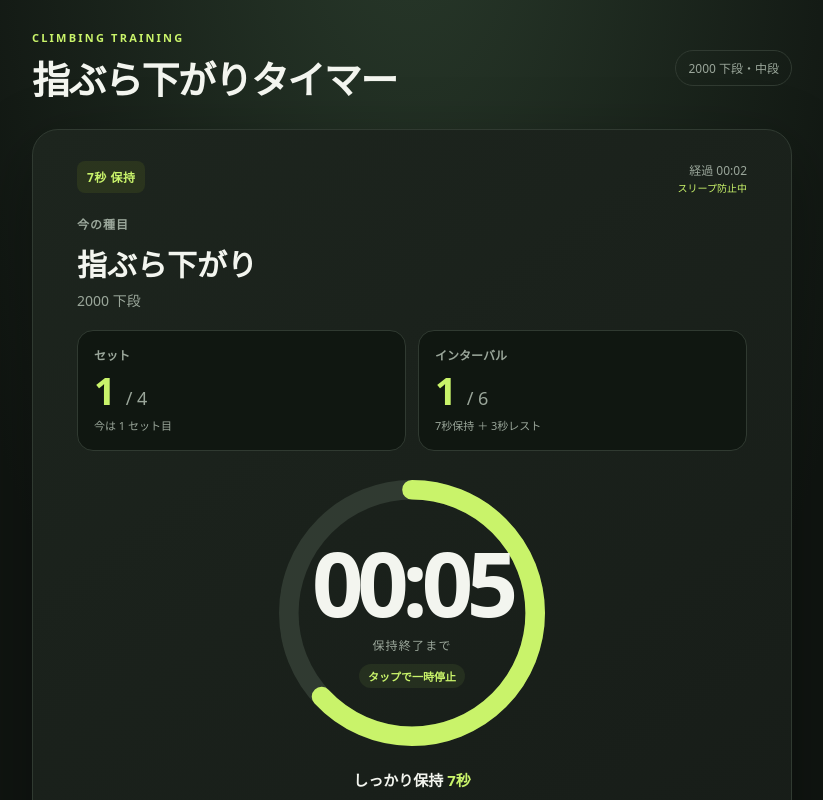
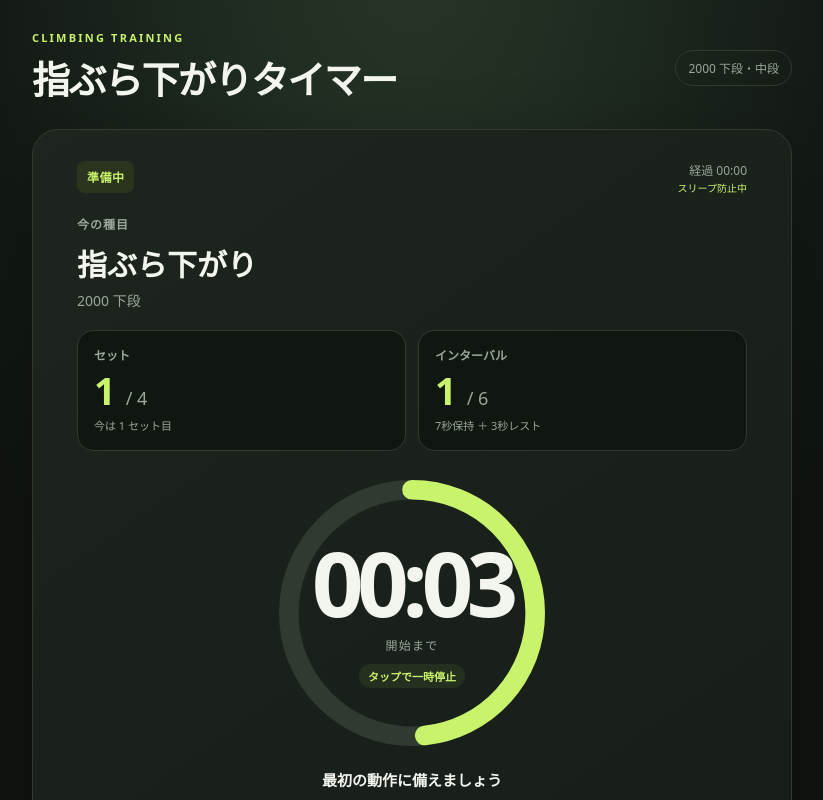
Before and after one commit to eorfeorf/climbing-timer, a plain HTML site: page index.html in a window 1280 px wide. Both pictures are taken after a click on the button "タイマーを開始・再開". Shown: the top 800 px of the page, without its empty margins (228-1051 px from the left). Drawn offline with Linux system fonts and the light colour scheme.

Commit message:
Add a five-second workout countdown

```diff
--- a/index.html
+++ b/index.html
@@ -142,7 +142,9 @@
   }
   const $=id=>document.getElementById(id), circumference=2*Math.PI*44;
   const arc=$('arc'); arc.style.strokeDasharray=circumference; arc.style.strokeDashoffset=0;
-  let index=0,remaining=phases[0].duration,running=false,elapsed=0,last=0,raf=0,ctx;
+  const PREPARATION_SECONDS=5;
+  let index=0,remaining=phases[0].duration,running=false,elapsed=0,last=null,raf=0,ctx;
+  let started=false,preparation=0;
   function fmt(n){const m=Math.floor(n/60),s=n%60;return `${String(m).padStart(2,'0')}:${String(s).padStart(2,'0')}`}
   function beep(long=false){try{ctx=ctx||new (window.AudioContext||window.webkitAudioContext)();if(ctx.state==='suspended')ctx.resume();const o=ctx.createOscillator(),g=ctx.createGain();o.connect(g);g.connect(ctx.destination);o.frequency.value=long?740:960;g.gain.setValueAtTime(.001,ctx.currentTime);g.gain.exponentialRampToValueAtTime(.16,ctx.currentTime+.015);g.gain.exponentialRampToValueAtTime(.001,ctx.currentTime+(long?.28:.12));o.start();o.stop(ctx.currentTime+(long?.3:.14))}catch{}}
   function drawSteps(){const groups=[['指ぶら下がり','2000 下段｜7秒保持 / 3秒レスト × 6 を4セット'],['セット間レスト','各セット間 2分'],['指ぶら下がり後レスト','5分'],['普通懸垂','5回 / 分 × 10セット'],['逆手懸垂','5回 / 分 × 10セット']];$('steps').innerHTML=groups.map(([name,desc])=>`<div class="step" id="step-${name}"><b>${name}</b><small>${desc}</small></div>`).join('')}
@@ -180,7 +182,7 @@
   function syncToggle(){
     syncScreenLock();
     const done=index>=phases.length;
-    $('toggleLabel').textContent=done?'完了':running?'タップで一時停止':elapsed>0||index>0?'タップで再開':'タップして開始';
+    $('toggleLabel').textContent=done?'完了':running?'タップで一時停止':started||index>0?'タップで再開':'タップして開始';
     $('toggle').setAttribute('aria-label',done?'トレーニング完了':running?'タイマーを一時停止':'タイマーを開始・再開');
     $('toggle').setAttribute('aria-pressed',String(running));
   }
@@ -197,6 +199,14 @@
       $('count').textContent='トレーニング完了';$('next').textContent='100%';$('progress').style.width='100%';
       $('toggleLabel').textContent='完了';$('toggle').disabled=true;$('dial').className='dial';$('timer').dataset.mode='';arc.style.strokeDashoffset=0;
       for(const el of document.querySelectorAll('.step')){el.classList.remove('active');el.classList.add('done')}
+      return;
+    }
+    if(preparation>0){
+      $('phase').textContent='準備中';
+      $('clockLabel').textContent='開始まで';
+      $('cue').textContent='最初の動作に備えましょう';
+      $('nextAction').textContent=actionName(p);
+      drawClock();
       return;
     }
     const resting=['rest','longrest','transition'].includes(p.type);
@@ -225,10 +235,59 @@
     const node=$('step-'+active);if(node)node.classList.add('active');
   }
   function advance(){index++;if(index>=phases.length){running=false;$('toggle').disabled=true;update();beep(true);return}remaining=phases[index].duration;beep(phases[index].type==='longrest');update()}
-  function tick(t){if(!running)return;if(!last)last=t;const delta=(t-last)/1000;last=t;elapsed+=delta;remaining-=delta;if(remaining<=0){advance();if(!running)return} $('clock').textContent=fmt(Math.ceil(remaining));$('elapsed').textContent=`経過 ${fmt(Math.floor(elapsed))}`;arc.style.strokeDashoffset=circumference*(1-Math.max(0,remaining)/phases[index].duration);raf=requestAnimationFrame(tick)}
-  $('toggle').onclick=()=>{if(index>=phases.length)return;running=!running;syncToggle();if(running){last=0;beep();raf=requestAnimationFrame(tick)}else{cancelAnimationFrame(raf);last=0}};
-  $('skip').onclick=()=>{if(index<phases.length){advance();if(running){last=0}}};$('reset').onclick=()=>{running=false;cancelAnimationFrame(raf);index=0;remaining=phases[0].duration;elapsed=0;last=0;$('toggle').disabled=false;syncToggle();update()};
-  document.addEventListener('visibilitychange',()=>{if(!document.hidden&&running){last=0}syncScreenLock()});
+  function drawClock(){
+    const preparing=preparation>0;
+    const seconds=preparing?preparation:remaining;
+    const duration=preparing?PREPARATION_SECONDS:phases[index].duration;
+    $('clock').textContent=fmt(Math.ceil(seconds));
+    $('elapsed').textContent='経過 '+fmt(Math.floor(elapsed));
+    arc.style.strokeDashoffset=circumference*(1-Math.max(0,seconds)/duration);
+  }
+  function finishPreparation(){
+    preparation=0;
+    beep();
+    update();
+  }
+  function tick(time){
+    if(!running)return;
+    let delta=last===null?0:(time-last)/1000;
+    last=time;
+    if(preparation>0){
+      const spent=Math.min(delta,preparation);
+      preparation-=spent;
+      delta-=spent;
+      if(preparation===0)finishPreparation();
+    }
+    elapsed+=delta;
+    remaining-=delta;
+    if(remaining<=0){advance();if(!running)return}
+    drawClock();
+    raf=requestAnimationFrame(tick);
+  }
+  $('toggle').onclick=()=>{
+    if(index>=phases.length)return;
+    running=!running;
+    last=null;
+    if(running){
+      if(!started && index===0)preparation=PREPARATION_SECONDS;
+      started=true;
+      beep();
+      raf=requestAnimationFrame(tick);
+    }else cancelAnimationFrame(raf);
+    update();
+  };
+  $('skip').onclick=()=>{
+    if(index>=phases.length)return;
+    last=null;
+    if(preparation>0)finishPreparation();
+    else advance();
+  };
+  $('reset').onclick=()=>{
+    running=false;cancelAnimationFrame(raf);
+    index=0;remaining=phases[0].duration;elapsed=0;last=null;
+    started=false;preparation=0;$('toggle').disabled=false;update();
+  };
+  document.addEventListener('visibilitychange',()=>{if(!document.hidden&&running)last=null;syncScreenLock()});
   window.addEventListener('pagehide',()=>{if(screenLock){screenLock.release().catch(()=>{});screenLock=null}});
   drawSteps();update();
 })();
```
